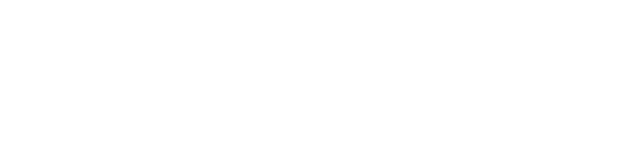
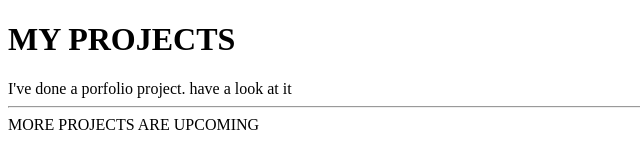
Before and after one commit to Dretron56/PORTFOLIO_12_10_24, a plain HTML site: page projects.html in a window 1280 px wide. Shown: the whole page, without its empty margins (0-640 px from the left). Drawn offline with Linux system fonts and the light colour scheme.

Commit message:
PORTFOLIO_12_10_24

```diff
--- a/projects.html
+++ b/projects.html
@@ -6,6 +6,10 @@
     <title>MY PROJECTS</title>
 </head>
 <body>
-
+    <h1> MY PROJECTS</h1>
+    I've done a porfolio project.
+    have a look at it<a href ="https://github.com/Dretron56/PORTFOLIO_12_10_24"target="_main"></a>
+    <HR>
+        MORE PROJECTS ARE UPCOMING
 </body>
 </html>
```
